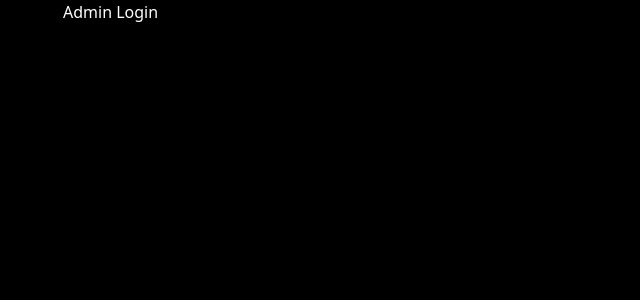
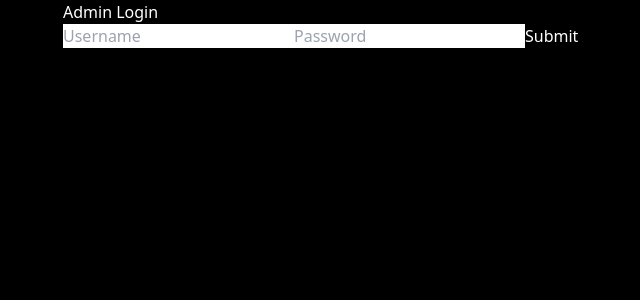
Before and after one commit to Jerrad-Johnson/BusinessWebsite, a Next.js app in the folder frontend/: page /admin/login in a window 1280 px wide. Shown: the top 300 px of the page, without its empty margins (65-705 px from the left). Built offline with nearby package versions, Linux system fonts and the light colour scheme.

Commit message:
Added dependency Axios.

```diff
--- a/frontend/package.json
+++ b/frontend/package.json
@@ -12,6 +12,7 @@
     "@reduxjs/toolkit": "^1.8.5",
     "@types/leaflet": "^1.8.0",
     "@types/react-redux": "^7.1.24",
+    "axios": "^1.2.1",
     "exifreader": "^4.6.0",
     "immer": "^9.0.16",
     "leaflet": "^1.9.1",
--- a/frontend/pages/admin/login.tsx
+++ b/frontend/pages/admin/login.tsx
@@ -1,10 +1,18 @@
 import type {JSXElement} from "@babel/types";
 import useSWR from "swr";
+
 const cc = console.log;
 
 const loginPanel: JSX.Element = (
   <div className={"container container__login container--login--admin"}>
-      <h1>Admin Login</h1>
+      <h1 className={"container__main-header"}>Admin Login</h1>
+      <form>
+          <input type={"text"} placeholder={"Username"}/>
+          <input type={"password"} placeholder={"Password"}/>
+          <button className={"button button-submit"} onClick={(e) => {
+              e.preventDefault();
+          }}>Submit</button>
+      </form>
   </div>
 );
 
@@ -16,8 +24,8 @@ function Login<NextPage>(): JSX.Element{
     );
 }
 
-async function updateImages(){
-    //let result = await
+async function handleLogin(): Promise<void>{
+
 }
 
 
```
Also changed, not shown: 1 other file (tests, documents, lock files or other folders).
